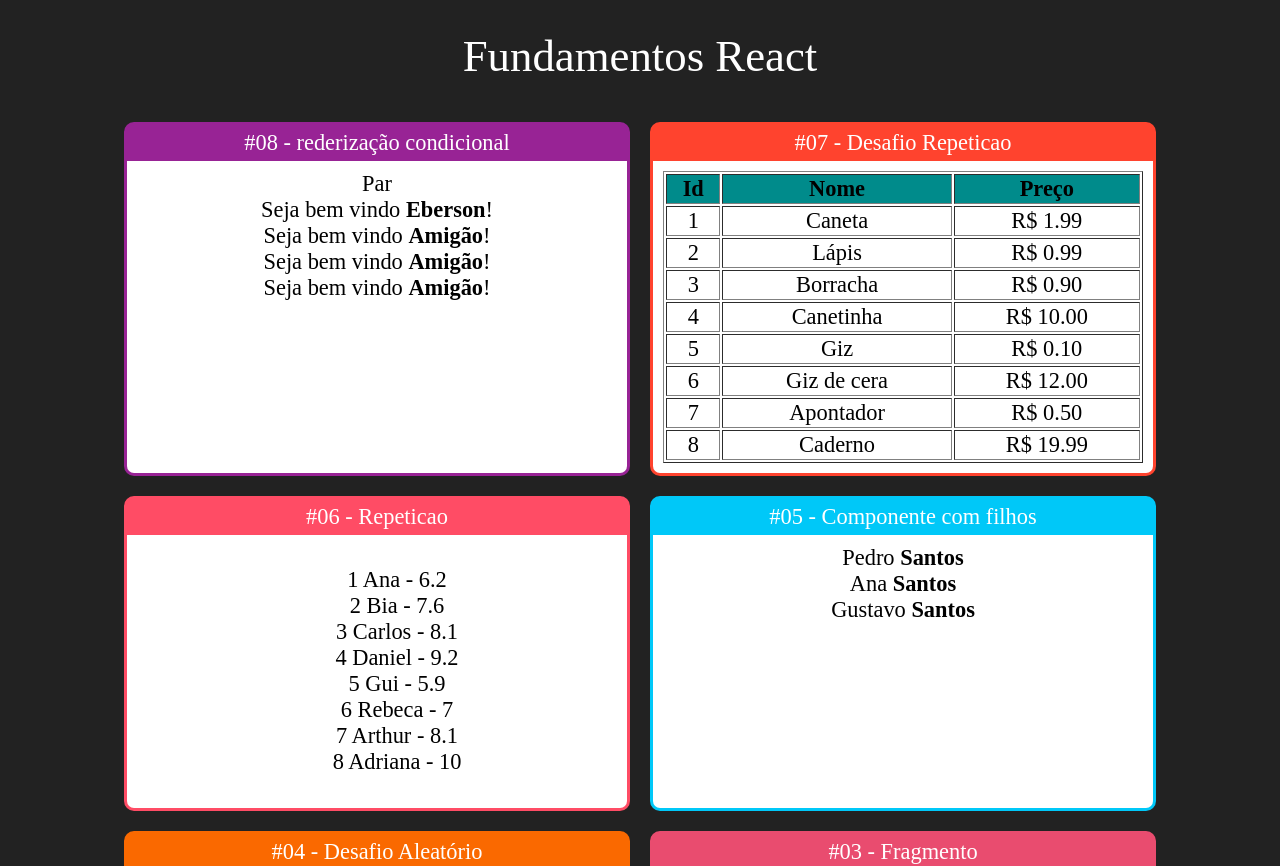
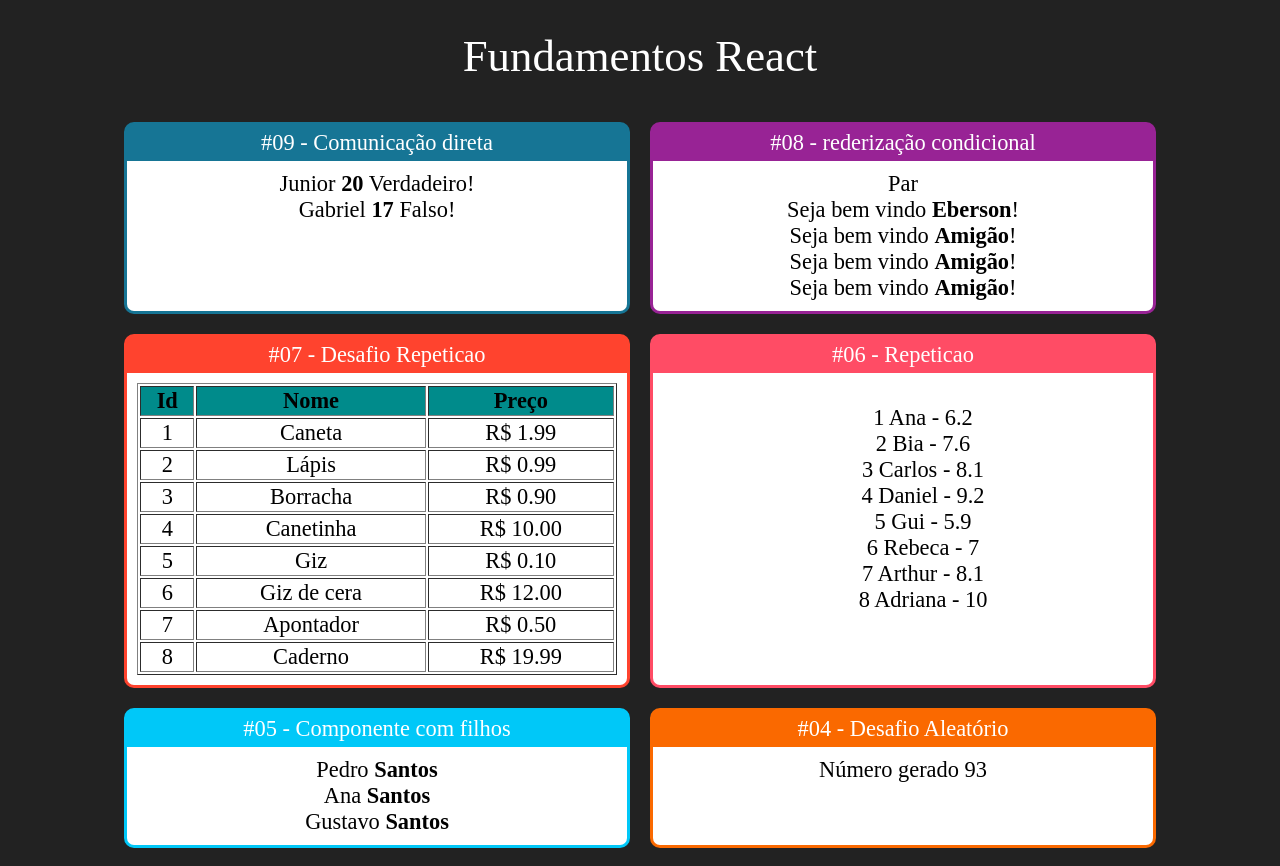
Before and after one commit to ebersc/ReactJS, a React (Create React App) app in the folder fundamentos-react/: page / in a window 1280 px wide. Shown: the top 866 px of the page. Built offline with nearby package versions, Linux system fonts and the light colour scheme; a web font is replaced by a local one.

Commit message:
Comunicação Direta

```diff
--- a/fundamentos-react/src/App.jsx
+++ b/fundamentos-react/src/App.jsx
@@ -12,11 +12,15 @@
 import TabelaProdutos from "./components/repeticao/TabelaProdutos"
 import ParOuImpar from "./components/condicional/ParOuImpar"
 import UsuarioInfo from "./components/condicional/UsuarioInfo"
+import DiretaPai from "./components/comunicacao/DiretaPai"
 
 export default _ =>
     <div className="App">
         <h1>Fundamentos React</h1>
         <div className="Cards">
+            <Card titulo="#09 - Comunicação direta" color="#167595">
+                <DiretaPai></DiretaPai>
+            </Card>
             <Card titulo="#08 - rederização condicional" color="#982395">
                 <ParOuImpar numero={20}></ParOuImpar>
                 <UsuarioInfo usuario={{nome: 'Eberson'}} />
--- /dev/null
+++ b/fundamentos-react/src/components/comunicacao/DiretaFilho.jsx
@@ -0,0 +1,11 @@
+import React from "react";
+
+export default props => {
+    return(
+        <div>
+            <span>{props.nome} </span>
+            <span><strong>{props.idade}</strong> </span>
+            <span>{props.nerd ? 'Verdadeiro' : 'Falso'}!</span>
+        </div>
+    )
+}
--- /dev/null
+++ b/fundamentos-react/src/components/comunicacao/DiretaPai.jsx
@@ -0,0 +1,11 @@
+import React from 'react'
+import DiretaFilho from './DiretaFilho'
+
+export default props => {
+    return(
+        <div>
+            <DiretaFilho nome="Junior" idade={20} nerd={true}></DiretaFilho>
+            <DiretaFilho nome="Gabriel" idade={17} nerd={false}></DiretaFilho>
+        </div>
+    )
+}
```
